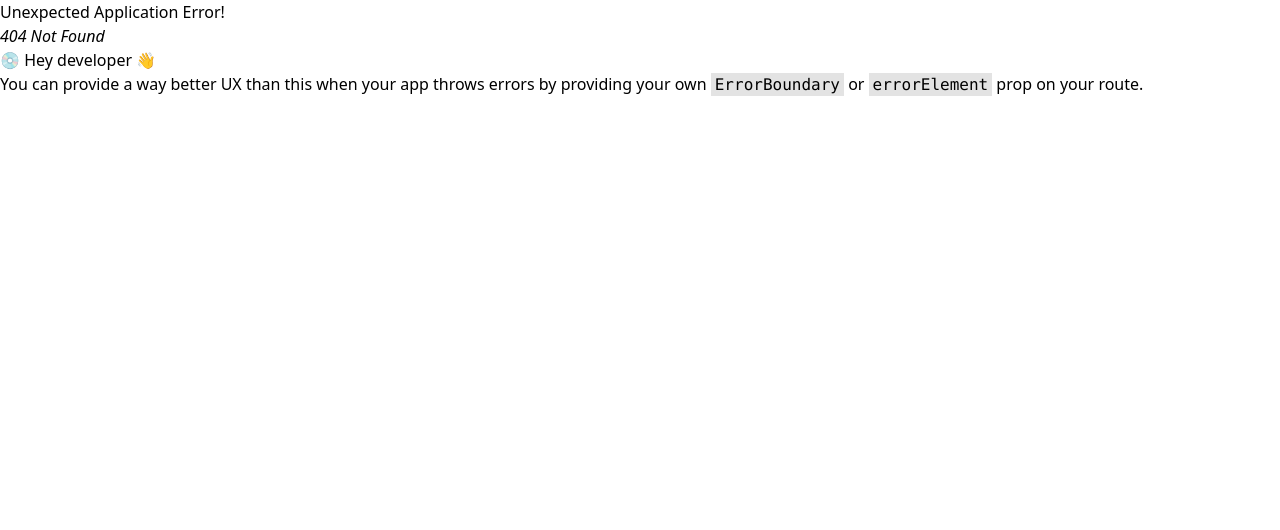
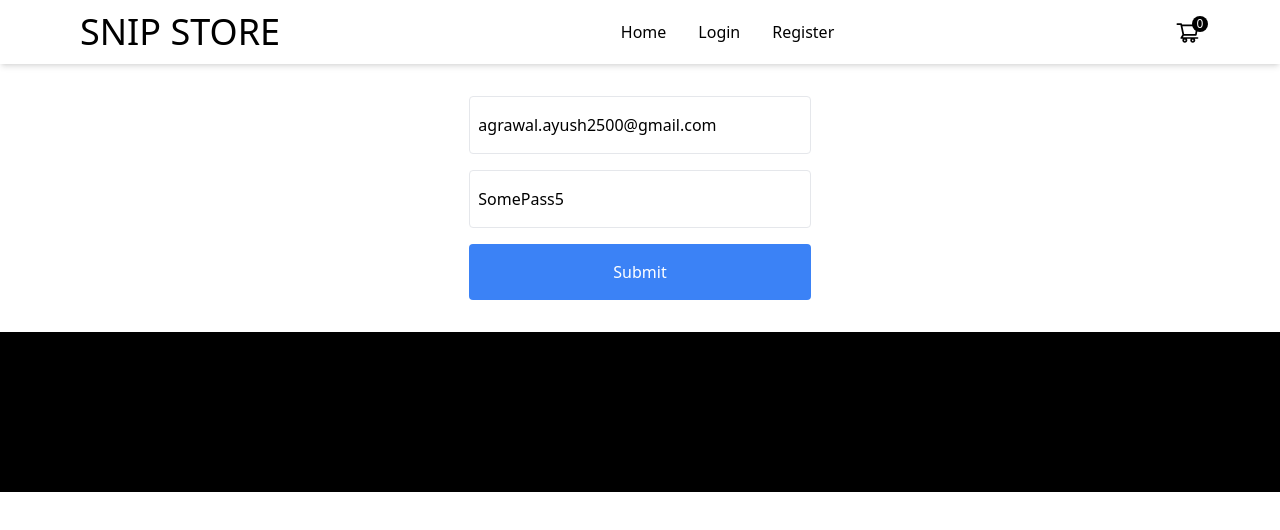
Before and after one commit to moh1t-do/snipstore, a React (Vite) app: page /login in a window 1280 px wide. Before the commit this address had no page. Shown: the top 530 px of the page. Built offline with nearby package versions, Linux system fonts and the light colour scheme.

Commit message:
added login func

```diff
--- a/src/App.jsx
+++ b/src/App.jsx
@@ -1,6 +1,7 @@
 import Footer from './components/Footer'
 import Header from './components/Header'
 import Home from './pages/Home'
+import Login from './components/Login'
 import Cart from './pages/Cart'
 import {
     createBrowserRouter,
@@ -28,7 +29,11 @@ const router = createBrowserRouter([
             {
                 path: '/',
                 element: <Home />,
-                loader: productsData
+                loader: productsData,
+            },
+            {
+                path: '/login',
+                element: <Login />,
             },
             {
                 path: '/cart',
--- /dev/null
+++ b/src/components/Login.jsx
@@ -0,0 +1,90 @@
+import { useState } from 'react'
+import axios from 'axios'
+import { ToastContainer, toast } from 'react-toastify'
+import 'react-toastify/dist/ReactToastify.css'
+
+function Login() {
+    const [email, setEmail] = useState('agrawal.ayush2500@gmail.com')
+    const [password, setPassword] = useState('SomePass5')
+
+    const handleSubmit = (e) => {
+        e.preventDefault()
+        // console.log('form submitted')
+        // console.log({ email, password })
+        // const payload = {
+        //     email: 'agrawal.ayush2500@gmail.com',
+        //     password: 'SomePass5',
+        // }
+
+        const payload = {
+            email: email,
+            password: password,
+        }
+
+        axios
+            .post('https://e-commerce.urownsite.xyz/users/login', payload)
+            .then((res) => {
+                console.log(res)
+                toast.success(`${email} logged in`, {
+                    position: 'bottom-left',
+                    autoClose: 1000,
+                    hideProgressBar: false,
+                    closeOnClick: true,
+                    pauseOnHover: true,
+                    draggable: true,
+                    progress: undefined,
+                    theme: 'dark',
+                })
+            })
+            .catch((err) => {
+                toast.error(`Incorrect email or password`, {
+                    position: 'bottom-left',
+                    autoClose: 1000,
+                    hideProgressBar: false,
+                    closeOnClick: true,
+                    pauseOnHover: true,
+                    draggable: true,
+                    progress: undefined,
+                    theme: 'dark',
+                })
+            })
+    }
+    return (
+        <div className="mx-auto max-w-lg py-4">
+            <form
+                className="flex flex-col items-center gap-4 py-4"
+                onSubmit={handleSubmit}
+            >
+                <input
+                    className="w-2/3 rounded border px-2 py-4 outline-none"
+                    placeholder="Email"
+                    value={email}
+                    onInput={({ target }) => setEmail(target.value)}
+                ></input>
+                <input
+                    className="w-2/3 rounded border px-2 py-4 outline-none"
+                    placeholder="Password"
+                    value={password}
+                    onInput={({ target }) => setPassword(target.value)}
+                ></input>
+                <button className="w-2/3 rounded bg-blue-500  py-4 text-white">
+                    Submit
+                </button>
+            </form>
+            <ToastContainer
+                position="bottom-left"
+                autoClose={500}
+                hideProgressBar={false}
+                newestOnTop={false}
+                closeOnClick
+                rtl={false}
+                pauseOnFocusLoss
+                draggable
+                pauseOnHover
+                theme="dark"
+            />
+        </div>
+    )
+}
+
+export default Login
--- a/src/components/Menu.jsx
+++ b/src/components/Menu.jsx
@@ -3,10 +3,11 @@ function Menu() {
     return (
         <ul className="hidden items-center justify-center gap-8 md:flex">
             <Link to="/">Home</Link>
-            <Link>Pages</Link>
-            <Link>Shop</Link>
+            <Link to="/login">Login</Link>
+            <Link to="/login">Register</Link>
+            {/* <Link>Shop</Link>
             <Link>Elements</Link>
-            <Link>Blog</Link>
+            <Link>Blog</Link> */}
         </ul>
     )
 }
--- a/src/components/MenuMobile.jsx
+++ b/src/components/MenuMobile.jsx
@@ -1,22 +1,31 @@
 import { Link } from 'react-router-dom'
-function MenuMobile({handleNav }) {
+function MenuMobile({ handleNav }) {
     return (
         <ul className="absolute left-0 top-[60px] flex h-[calc(100vh-60px)] w-full flex-col gap-4 bg-white px-4 py-4 md:hidden">
-            <li className='border-b py-3'>
-                <Link to="/" onClick={() => handleNav(false)}>Home</Link>
+            <li className="border-b py-3">
+                <Link to="/" onClick={() => handleNav(false)}>
+                    Home
+                </Link>
             </li>
-            <li className='border-b py-3'>
-                <Link onClick={() => handleNav(false)}>Pages</Link>
+            <li className="border-b py-3">
+                <Link to="/login" onClick={() => handleNav(false)}>
+                    Login
+                </Link>
             </li>
-            <li className='border-b py-3'>
+            <li className="border-b py-3">
+                <Link to="/login" onClick={() => handleNav(false)}>
+                    Register
+                </Link>
+            </li>
+            {/* <li className="border-b py-3">
                 <Link onClick={() => handleNav(false)}>Shop</Link>
             </li>
-            <li className='border-b py-3'>
+            <li className="border-b py-3">
                 <Link onClick={() => handleNav(false)}>Elements</Link>
             </li>
-            <li className='border-b py-3'>
+            <li className="border-b py-3">
                 <Link onClick={() => handleNav(false)}>Blog</Link>
-            </li>
+            </li> */}
         </ul>
     )
 }
```
